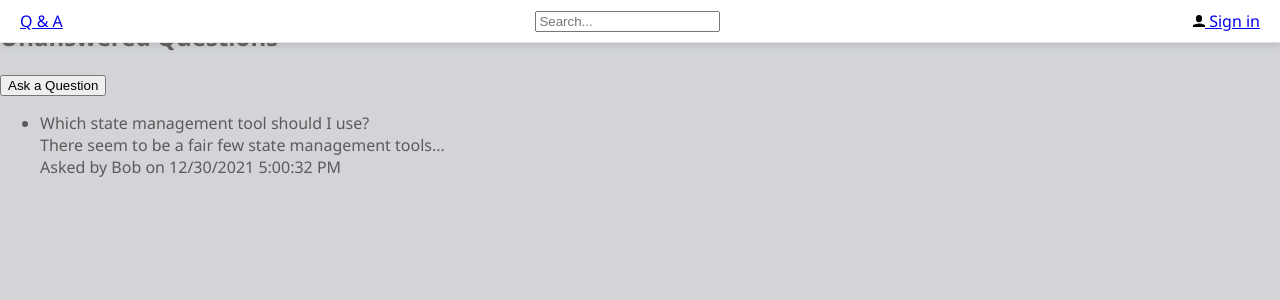
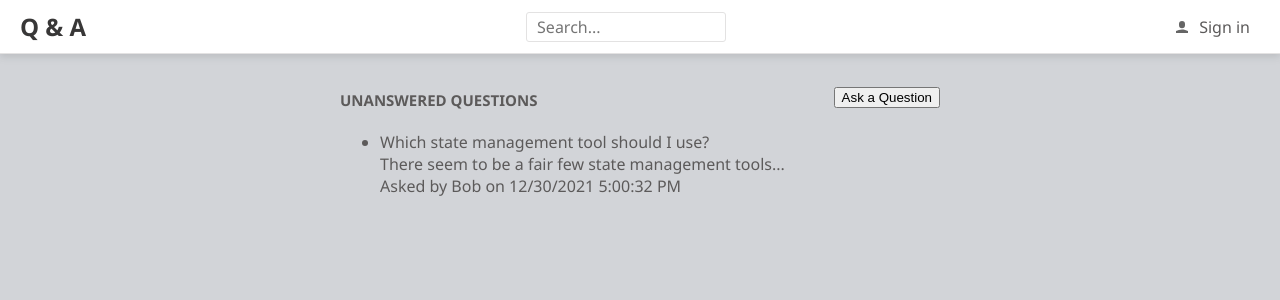
Before and after one commit to lgtoledo/QandA, a React (Create React App) app in the folder frontend/: page / in a window 1280 px wide. Shown: the top 300 px of the page. Built offline with nearby package versions, Linux system fonts and the light colour scheme.

Commit message:
Aplcamos estilos con la librería CSS Emotion

```diff
--- a/frontend/src/App.module.css
+++ /dev/null
@@ -1,13 +0,0 @@
-.App {
-  text-align: center;
-}
-
-.App-logo {
-  height: 40vmin;
-  pointer-events: none;
-}
-.container {
-  font-family: 'Segoe UI', 'Helvetica Neue', sans-serif;
-  font-size: 16px;
-  color: #5c5a5a;
-}
--- a/frontend/src/App.tsx
+++ b/frontend/src/App.tsx
@@ -1,12 +1,19 @@
-import React from 'react';
+/** @jsxImportSource @emotion/react */
+import { css } from '@emotion/react';
 import logo from './logo.svg';
-import styles from './App.module.css';
 import { Header } from './Header';
 import { HomePage } from './HomePage';
+import { fontFamily, fontSize, gray2 } from './Styles';
 
 function App() {
   return (
-    <div className={styles.container}>
+    <div
+      css={css`
+        font-family: ${fontFamily};
+        font-size: ${fontSize};
+        color: ${gray2};
+      `}
+    >
       <Header />
       <HomePage />
     </div>
--- a/frontend/src/Header.module.css
+++ /dev/null
@@ -1,13 +0,0 @@
-.container {
-  position: fixed;
-  box-sizing: border-box;
-  top: 0;
-  width: 100%;
-  display: flex;
-  align-items: center;
-  justify-content: space-between;
-  padding: 10px 20px;
-  background-color: #fff;
-  border-bottom: 1px solid #e3e2e2;
-  box-shadow: 0 3px 7px 0 rgba(110, 112, 114, 0.21);
-}
--- a/frontend/src/Header.tsx
+++ b/frontend/src/Header.tsx
@@ -1,6 +1,8 @@
+/** @jsxImportSource @emotion/react */
+import { css } from '@emotion/react';
+import { fontFamily, fontSize, gray1, gray2, gray5 } from './Styles';
 import React from 'react';
 import { UserIcon } from './Icons';
-import styles from './Header.module.css';
 
 export const Header = () => {
   const handleSearchInputChange = (e: React.ChangeEvent<HTMLInputElement>) => {
@@ -8,14 +10,70 @@
   };
 
   return (
-    <div className={styles.container}>
-      <a href="./">Q & A</a>
+    <div
+      css={css`
+        position: fixed;
+        box-sizing: border-box;
+        top: 0;
+        width: 100%;
+        display: flex;
+        align-items: center;
+        justify-content: space-between;
+        padding: 10px 20px;
+        background-color: #fff;
+        border-bottom: 1px solid ${gray5};
+        box-shadow: 0 3px 7px 0 rgba(110, 112, 114, 0.21);
+      `}
+    >
+      <a
+        href="./"
+        css={css`
+          font-size: 24px;
+          font-weight: bold;
+          color: ${gray1};
+          text-decoration: none;
+        `}
+      >
+        Q & A
+      </a>
       <input
         type="text"
         placeholder="Search..."
         onChange={handleSearchInputChange}
+        css={css`
+          box-sizing: border-box;
+          font-family: ${fontFamily};
+          font-size: ${fontSize};
+          padding: 8px 10px;
+          border: 1px solid ${gray5};
+          border-radius: 3px;
+          color: ${gray2};
+          background-color: white;
+          width: 200px;
+          height: 30px;
+          :focus {
+            outline-color: ${gray5};
+          }
+        `}
       />
-      <a href="./signin">
+      <a
+        href="./signin"
+        css={css`
+          font-family: ${fontFamily};
+          font-size: ${fontSize};
+          padding: 5px 10px;
+          background-color: transparent;
+          color: ${gray2};
+          text-decoration: none;
+          cursor: pointer;
+          :focus {
+            outline-color: ${gray5};
+          }
+          span {
+            margin-left: 7px;
+          }
+        `}
+      >
         <UserIcon />
         <span> Sign in</span>
       </a>
--- a/frontend/src/HomePage.tsx
+++ b/frontend/src/HomePage.tsx
@@ -1,3 +1,5 @@
+/** @jsxImportSource @emotion/react */
+import { css } from '@emotion/react';
 import React from 'react';
 import { QuestionList } from './QuestionList';
 import { getUnansweredQuestions, QuestionData } from './QuestionsData';
@@ -25,7 +27,13 @@
 
   return (
     <Page>
-      <div>
+      <div
+        css={css`
+          display: flex;
+          align-items: center;
+          justify-content: space-between;
+        `}
+      >
         <PageTitle>Unanswered Questions</PageTitle>
         <button onClick={handleAskQuestionClick}>Ask a Question</button>
       </div>
--- a/frontend/src/Icons.tsx
+++ b/frontend/src/Icons.tsx
@@ -1,4 +1,15 @@
+/** @jsxImportSource @emotion/react */
+import { css } from '@emotion/react';
 import React from 'react';
 import user from './user.svg';
 
-export const UserIcon = () => <img src={user} alt="User" width="12px" />;
+export const UserIcon = () => (
+  <img
+    src={user}
+    alt="User"
+    css={css`
+      width: 12px;
+      opacity: 0.6;
+    `}
+  />
+);
--- a/frontend/src/Page.tsx
+++ b/frontend/src/Page.tsx
@@ -1,3 +1,5 @@
+/** @jsxImportSource @emotion/react */
+import { css } from '@emotion/react';
 import React from 'react';
 import { PageTitle } from './PageTitle';
 
@@ -7,7 +9,13 @@
 }
 
 export const Page = ({ title, children }: Props) => (
-  <div>
+  <div
+    css={css`
+      margin: 50px auto 20px auto;
+      padding: 30px 20px;
+      max-width: 600px;
+    `}
+  >
     {title && <PageTitle>{title}</PageTitle>}
     {children}
   </div>
--- a/frontend/src/PageTitle.tsx
+++ b/frontend/src/PageTitle.tsx
@@ -1,7 +1,21 @@
+/** @jsxImportSource @emotion/react */
+import { css } from '@emotion/react';
 import React from 'react';
 
 interface Props {
   children: React.ReactNode;
 }
 
-export const PageTitle = ({ children }: Props) => <h2>{children}</h2>;
+export const PageTitle = ({ children }: Props) => (
+  <h2
+    css={css`
+      font-size: 15px;
+      font-weight: bold;
+      margin: 10px 0px 5px;
+      text-align: center;
+      text-transform: uppercase;
+    `}
+  >
+    {children}
+  </h2>
+);
--- /dev/null
+++ b/frontend/src/Styles.ts
@@ -0,0 +1,36 @@
+import styled from '@emotion/styled';
+
+export const gray1 = '#383737';
+export const gray2 = '#5c5a5a';
+export const gray3 = '#857c81';
+export const gray4 = '#b9b9b9';
+export const gray5 = '#e3e2e2';
+export const gray6 = '#f7f8fa';
+export const primary1 = '#681c41';
+export const primary2 = '#824c67';
+export const accent1 = '#dbb365';
+export const accent2 = '#efd197';
+export const fontFamily = "'Segoe UI', 'Helvetica Neue', 'sans-serif'";
+export const fontSize = '16px';
+
+export const PrimaryButton = styled.button`
+  background-color: ${primary2};
+  border-color: ${primary2};
+  border-style: solid;
+  border-radius: 5px;
+  font-family: ${fontFamily};
+  font-size: ${fontSize};
+  padding: 5px 10px;
+  color: white;
+  cursor: pointer;
+  :hover {
+    background-color: ${primary1};
+  }
+  :focus {
+    outline-color: ${primary2};
+  }
+  :disabled {
+    opacity: 0.5;
+    cursor: not-allowed;
+  }
+`;
```
